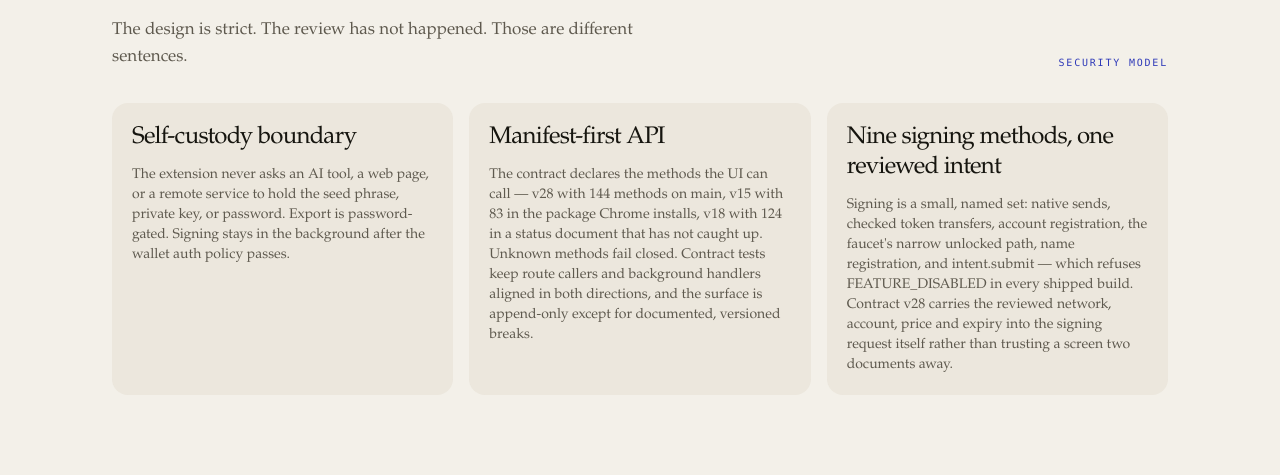
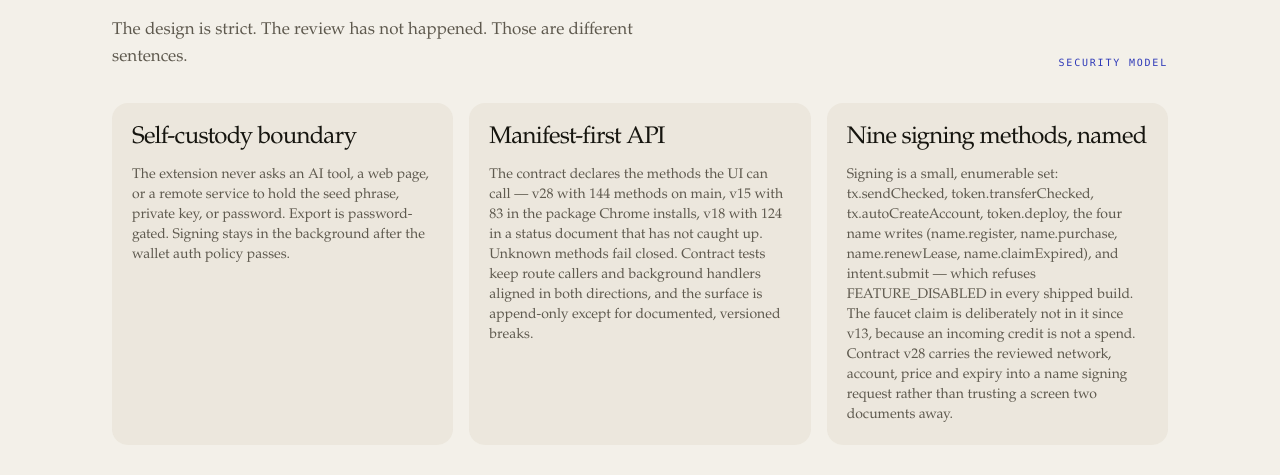
Before and after one commit to buildbyravi/thru-wallet-web, a Next.js app: page / in a window 1280 px wide. Shown: the part 7686-8161 px from the top of the page. Built offline with nearby package versions, Linux system fonts and the light colour scheme; no server answers; the database is empty.

Commit message:
content: name the nine signing methods and the withdrawn swap tile precisely
Co-authored-by: arena-agent <297053741+arena-agent@users.noreply.github.com>

```diff
--- a/src/content/features.ts
+++ b/src/content/features.ts
@@ -188,7 +188,7 @@ export const features: Feature[] = [
   },
   {
     title: "A DeFi backend, unreachable by design",
-    body: "Contract v17 and v18 declare 43 methods: program discovery, market reads, risk, launchpad drafts, dex quotes, prepared intents, and one signing method that refuses while gated. Every DEFI_* flag is false in this build, with no URL or storage override. A real AMM swap was executed on Betanet on 2026-10-26 and the swap screen was withdrawn the same day; the dashboard shows no swap tile.",
+    body: "Contract v17 and v18 declare 43 methods: program discovery, market reads, risk, launchpad drafts, dex quotes, prepared intents, and one signing method that refuses while gated. Every DEFI_* flag is false in this build, with no URL or storage override. A real AMM swap was executed on Betanet on 2026-10-26 and the swap screen was withdrawn the same day; the dashboard tile is back to a roadmap toast.",
     status: "PLANNED",
     group: "DeFi (gated)",
   },
--- a/src/content/security.ts
+++ b/src/content/security.ts
@@ -8,8 +8,8 @@ export const securityPrinciples = [
     body: "The contract declares the methods the UI can call — v28 with 144 methods on main, v15 with 83 in the package Chrome installs, v18 with 124 in a status document that has not caught up. Unknown methods fail closed. Contract tests keep route callers and background handlers aligned in both directions, and the surface is append-only except for documented, versioned breaks.",
   },
   {
-    title: "Nine signing methods, one reviewed intent",
-    body: "Signing is a small, named set: native sends, checked token transfers, account registration, the faucet's narrow unlocked path, name registration, and intent.submit — which refuses FEATURE_DISABLED in every shipped build. Contract v28 carries the reviewed network, account, price and expiry into the signing request itself rather than trusting a screen two documents away.",
+    title: "Nine signing methods, named",
+    body: "Signing is a small, enumerable set: tx.sendChecked, token.transferChecked, tx.autoCreateAccount, token.deploy, the four name writes (name.register, name.purchase, name.renewLease, name.claimExpired), and intent.submit — which refuses FEATURE_DISABLED in every shipped build. The faucet claim is deliberately not in it since v13, because an incoming credit is not a spend. Contract v28 carries the reviewed network, account, price and expiry into a name signing request rather than trusting a screen two documents away.",
   },
   {
     title: "No unsafe DOM sinks",
```
